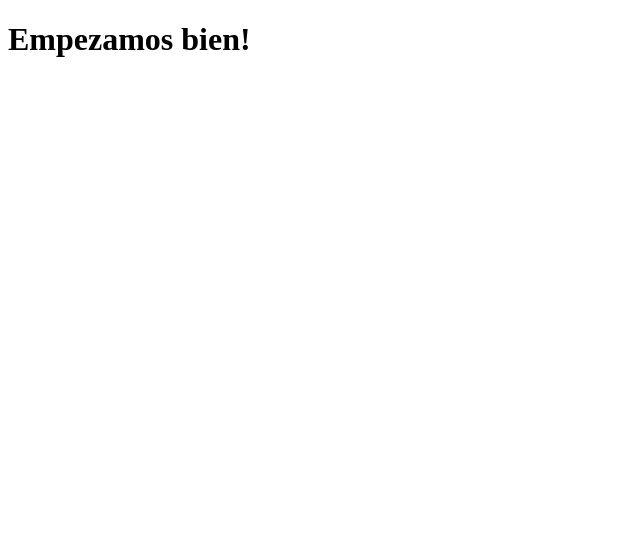
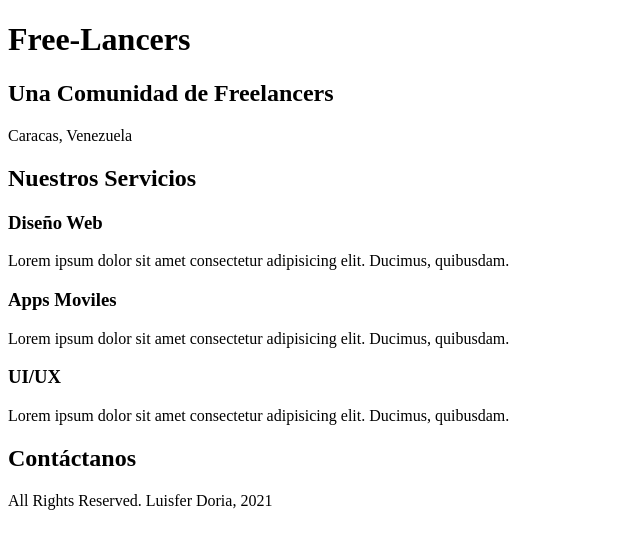
Before and after one commit to luis123doria/curso-desarrollo-web-proyecto1, a plain HTML site: page index.html in a window 1280 px wide. Shown: the whole page, without its empty margins (0-640 px from the left). Drawn offline with Linux system fonts and the light colour scheme.

Commit message:
Commit Nro 2 v0.3 Adicion de algunas etiquetas de heading y paragraph

```diff
--- a/index.html
+++ b/index.html
@@ -6,6 +6,26 @@
 	<title>Freelancer Site</title>
 </head>
 <body>
-	<h1>Empezamos bien!</h1>
+	<h1>Free-Lancers</h1>
+
+	<h2>Una Comunidad de Freelancers</h2>
+
+	<p>Caracas, Venezuela </p>
+
+	<h2>Nuestros Servicios</h2>
+
+	<h3>Diseño Web</h3>
+	<p>Lorem ipsum dolor sit amet consectetur adipisicing elit. Ducimus, quibusdam.</p>
+
+	<h3>Apps Moviles</h3>
+	<p>Lorem ipsum dolor sit amet consectetur adipisicing elit. Ducimus, quibusdam.</p>
+
+	<h3>UI/UX</h3>
+	<p>Lorem ipsum dolor sit amet consectetur adipisicing elit. Ducimus, quibusdam.</p>
+
+	<h2>Contáctanos</h2>
+
+	<p>All Rights Reserved. Luisfer Doria, 2021</p>
+
 </body>
 </html>
```
Also changed, not shown: 1 other file.
